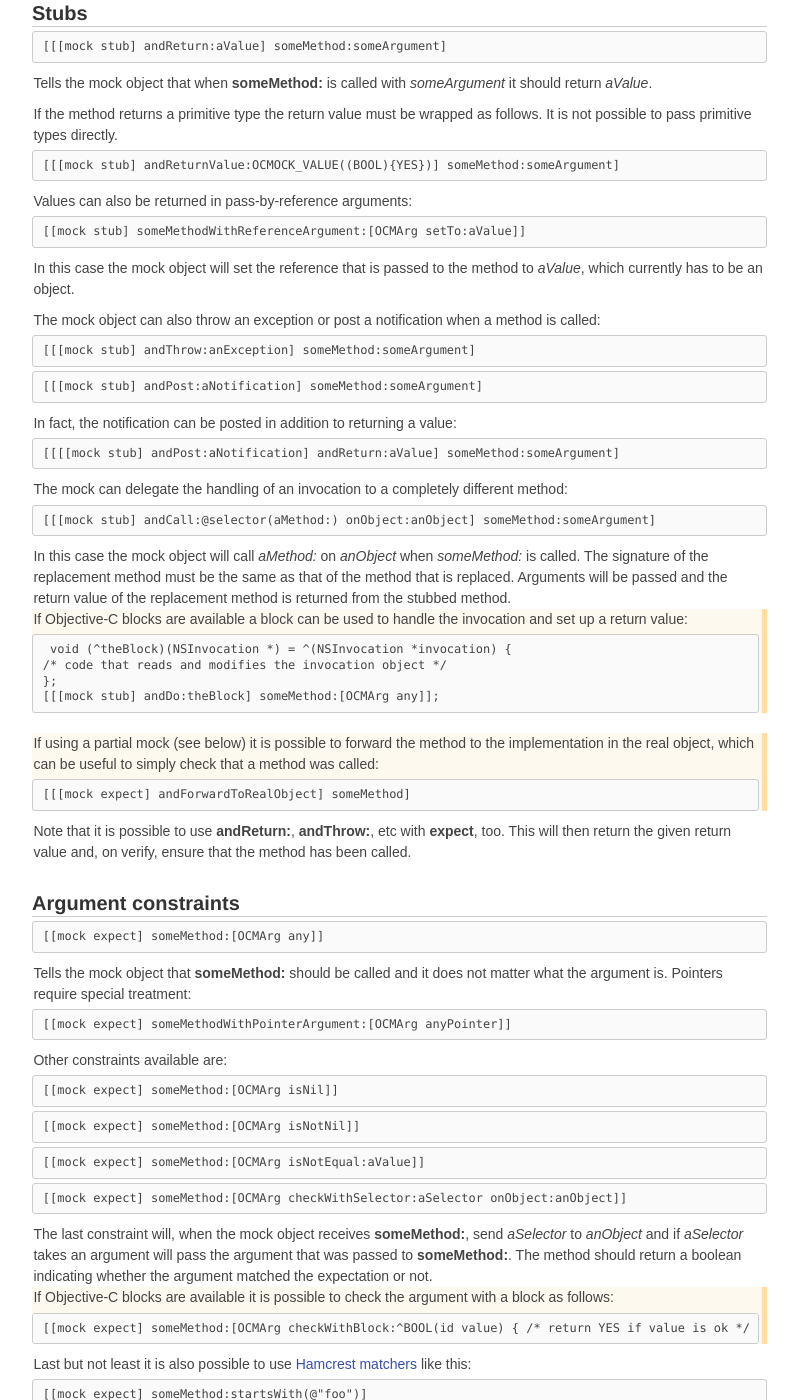
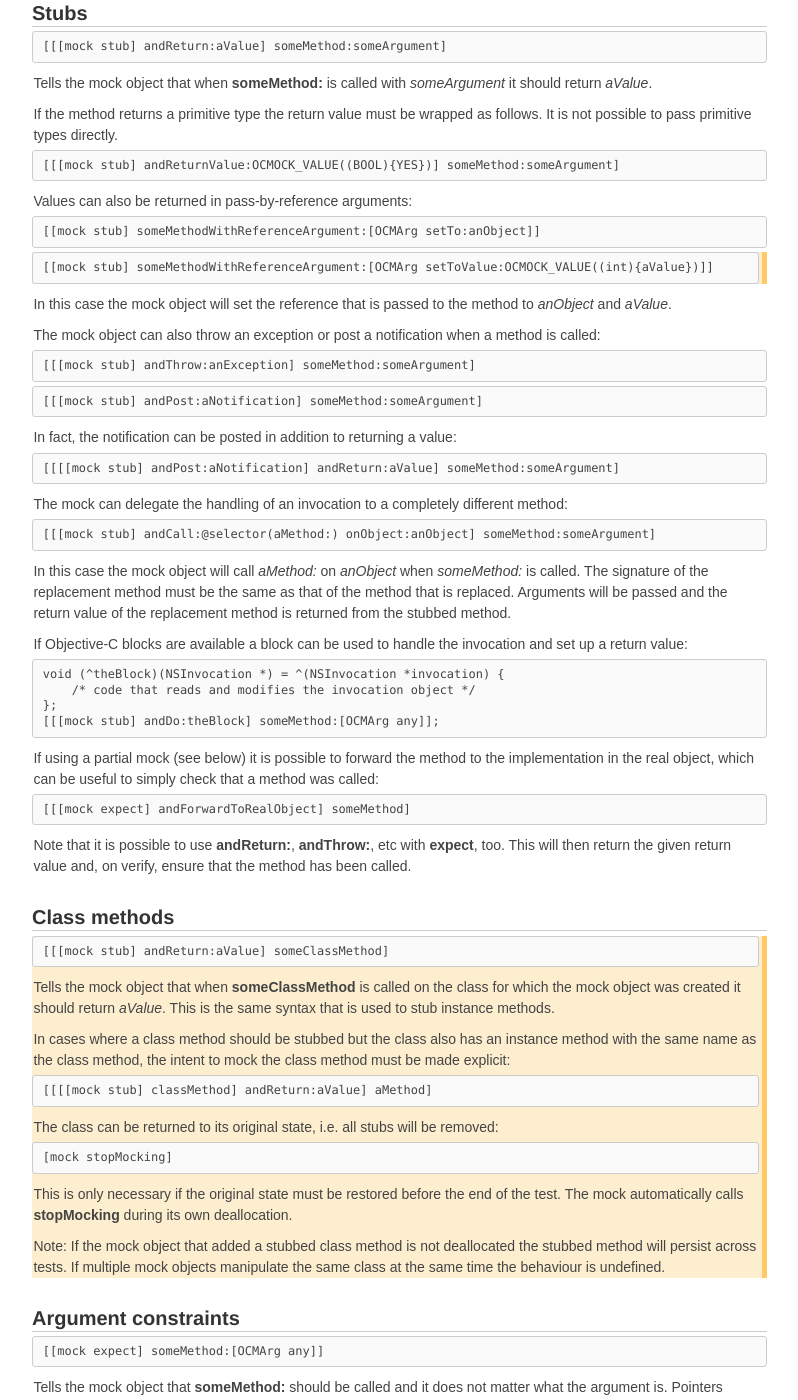
Before and after one commit to erikdoe/ocmock, a Jekyll site: the page built from features.html, in a window 1280 px wide and 1400 px high, scrolled down 597 px. Shown: the whole window, without its empty margins (118-916 px from the left). Built offline with Jekyll 4.4.1, drawn with Linux system fonts in a browser that asks for light colours; comment, search, counter and statistics services are not loaded; some of the changed text lies outside the part shown.

Commit message:
Updated site for imminent release of OCMock 2.1.

```diff
--- a/features.html
+++ b/features.html
@@ -10,6 +10,7 @@ nosidebar: true
 <h1>{{ page.title }}</h1>
 <p><em>Highlighted features were added in the latest few releases.</em>
 
+
 <h2>Class mocks</h2>
 <pre><code>id mock = [OCMockObject mockForClass:[SomeClass class]]</code></pre>
 <p>Creates a mock object that can be used as if it were an instance of <i>SomeClass</i>.</p>
@@ -20,6 +21,7 @@ nosidebar: true
 <pre><code>[mock verify]</code></pre>
 <p>The <b>verify</b> method will raise an exception if the expected method has not been invoked.</p>
 
+
 <h2>Stubs</h2>
 <pre><code>[[[mock stub] andReturn:aValue] someMethod:someArgument]</code></pre>
 <p>Tells the mock object that when <b>someMethod:</b> is called with <i>someArgument</i> it should return <i>aValue</i>.</p>
@@ -27,8 +29,11 @@ nosidebar: true
 <pre><code>[[[mock stub] andReturnValue:OCMOCK_VALUE((BOOL){YES})] someMethod:someArgument]</code></pre>
 
 <p>Values can also be returned in pass-by-reference arguments:</p>
-<pre><code>[[mock stub] someMethodWithReferenceArgument:[OCMArg setTo:aValue]]</code></pre>
-<p>In this case the mock object will set the reference that is passed to the method to <i>aValue</i>, which currently has to be an object.</p>
+<pre><code>[[mock stub] someMethodWithReferenceArgument:[OCMArg setTo:anObject]]</code></pre>
+<div class="newfeature">
+<pre><code>[[mock stub] someMethodWithReferenceArgument:[OCMArg setToValue:OCMOCK_VALUE((int){aValue})]]</code></pre>
+</div>
+<p>In this case the mock object will set the reference that is passed to the method to <i>anObject</i> and <i>aValue</i>.</p>
 
 <p>The mock object can also throw an exception or post a notification when a method is called:</p>
 <pre><code>[[[mock stub] andThrow:anException] someMethod:someArgument]</code></pre>
@@ -41,22 +46,32 @@ nosidebar: true
 <pre><code>[[[mock stub] andCall:@selector(aMethod:) onObject:anObject] someMethod:someArgument]</code></pre>
 <p>In this case the mock object will call <i>aMethod:</i> on <i>anObject</i> when <i>someMethod:</i> is called. The signature of the replacement method must be the same as that of the method that is replaced. Arguments will be passed and the return value of the replacement method is returned from the stubbed method.</p>
 
-<div class="newishfeature">
 <p>
 If Objective-C blocks are available a block can be used to handle the invocation and set up a return value:</p>
-<pre><code> void (^theBlock)(NSInvocation *) = ^(NSInvocation *invocation) {
-/* code that reads and modifies the invocation object */
+<pre><code>void (^theBlock)(NSInvocation *) = ^(NSInvocation *invocation) {
+    /* code that reads and modifies the invocation object */
 };
 [[[mock stub] andDo:theBlock] someMethod:[OCMArg any]];</code></pre>
-</div><br>
 
-<div class="newishfeature">
 <p>If using a partial mock (see below) it is possible to forward the method to the implementation in the real object, which can be useful to simply check that a method was called:</p>
 
 <pre><code>[[[mock expect] andForwardToRealObject] someMethod]</code></pre>
+
+<p>Note that it is possible to use <b>andReturn:</b>, <b>andThrow:</b>, etc with <b>expect</b>, too. This will then return the given return value and, on verify, ensure that the method has been called.</p>
+
+
+<h2>Class methods</h2>
+<div class="newfeature">
+<pre><code>[[[mock stub] andReturn:aValue] someClassMethod]</code></pre>
+<p>Tells the mock object that when <b>someClassMethod</b> is called on the class for which the mock object was created it should return <i>aValue</i>. This is the same syntax that is used to stub instance methods.</p>
+<p>In cases where a class method should be stubbed but the class also has an instance method with the same name as the class method, the intent to mock the class method must be made explicit:
+<pre><code>[[[[mock stub] classMethod] andReturn:aValue] aMethod]</code></pre>
+<p>The class can be returned to its original state, i.e. all stubs will be removed:
+<pre><code>[mock stopMocking]</code></pre>
+<p>This is only necessary if the original state must be restored before the end of the test. The  mock automatically calls <b>stopMocking</b> during its own deallocation.
+<p>Note: If the mock object that added a stubbed class method is not deallocated the stubbed method will persist across tests. If multiple mock objects manipulate the same class at the same time the behaviour is undefined.</p>
 </div>
 
-<p>Note that it is possible to use <b>andReturn:</b>, <b>andThrow:</b>, etc with <b>expect</b>, too. This will then return the given return value and, on verify, ensure that the method has been called.</p>
 
 <h2>Argument constraints</h2>
 <pre><code>[[mock expect] someMethod:[OCMArg any]]</code></pre>
@@ -71,35 +86,45 @@ If Objective-C blocks are available a block can be used to handle the invocation
 
 <p>The last constraint will, when the mock object receives <b>someMethod:</b>, send <i>aSelector</i> to <i>anObject</i> and if <i>aSelector</i> takes an argument will pass the argument that was passed to <b>someMethod:</b>. The method should return a boolean indicating whether the argument matched the expectation or not.</p>
 
-<div class="newishfeature">
 <p>If Objective-C blocks are available it is possible to check the argument with a block as follows:
 
 <pre><code>[[mock expect] someMethod:[OCMArg checkWithBlock:^BOOL(id value) { /* return YES if value is ok */ }]];</code></pre>
-</div>
 
 <p>Last but not least it is also possible to use <a href="http://code.google.com/p/hamcrest/wiki/TutorialObjectiveC">Hamcrest matchers</a> like this:</p>
 <pre><code>[[mock expect] someMethod:startsWith(@"foo")]</code></pre>
 	<p>Note that this will only work when the Hamcrest framework is explicitly linked by the unit test bundle.</p>
 
+
 <h2>Nice mocks / failing fast</h2>
 <p>When a method is called on a mock object that has not been set up with either <b>expect</b> or <b>stub</b> the mock object will raise an exception. This fail-fast mode can be turned off by creating a "nice" mock:</p>
 <pre><code>id mock = [OCMockObject niceMockForClass:[SomeClass class]]</code></pre>
 
-<div class="newfeature">
+<div class="newishfeature">
 <p>While nice mocks will simply ignore all unexpected methods it is possible to disallow specific methods:
 <pre><code>[[mock reject] someMethod]</code></pre>
 </div>
 
 <p>Note that in fail-fast mode, if the exception is ignored, it will be rethrown when verify is called. This makes it possible to ensure that unwanted invocations from notifications etc. can be detected.</p>
 
+
 <h2>Protocol mocks</h2>
 <pre><code>id aMock = [OCMockObject mockForProtocol:@protocol(SomeProtocol)]</code></pre>
 <p>Creates a mock object that can be used as if it were an instance of an object that implements <i>SomeProtocol</i>.</p>
 
+
 <h2>Partial mocks</h2>
 <pre><code>id aMock = [OCMockObject partialMockForObject:anObject]</code></pre>
 <p>Creates a mock object that can be used in the same way as <i>anObject</i>. When a method that is not stubbed is invoked it will be forwarded to <i>anObject</i>. When a stubbed method is invoked using a reference to <i>anObject</i>, rather than the mock, it will still be handled by the mock.</p>
+
+<div class="newishfeature">
+<p>The real object can be returned to its original state, i.e. all stubs will be removed:
+<pre><code>[aMock stopMocking]</code></pre>
+<p>This is only necessary if the original state must be restored before the end of the test. The partial mock automatically calls <b>stopMocking</b> during its own deallocation.
+</div>
+
 <p>Note that currently partial mocks cannot be created for instances of toll-free bridged classes, e.g. NSString.</p>
+
+
 <h2>Observer mocks</h2>
 <pre><code>id aMock = [OCMockObject observerMock]</code></pre>
 <p>Creates a mock object that can be used to observe notifications. The mock must be registered in order to receive notifications:</p>
@@ -108,10 +133,11 @@ If Objective-C blocks are available a block can be used to handle the invocation
 <pre><code>[[mock expect] notificationWithName:SomeNotification object:[OCMArg any]]</code></pre>
 <p>Note that currently there is no "nice" mode for observer mocks, they will always raise an exception when an unexpected notification is received.</p>
 
+
 <h2>Instance-based method swizzling</h2>
 <p>In a nutshell, <a href="http://www.cocoadev.com/index.pl?MethodSwizzling">Method Swizzling</a> describes the replacement of a method implementation with a different implementation at runtime. Using partial mocks and the <b>andCall:</b> stub OCMock allows such replacements on a per-instance basis.</a>
-<pre><code>id mock = [OCMockObject partialMockForObject:anObject]</code></pre>
-<pre><code>[[[mock stub] andCall:@selector(differentMethod:) onObject:differentObject] someMethod:[OCMArg any]]</code></pre>
+<pre><code>id mock = [OCMockObject partialMockForObject:anObject]
+[[[mock stub] andCall:@selector(differentMethod:) onObject:differentObject] someMethod:[OCMArg any]]</code></pre>
 <p>After these two lines, when <b>someMethod:</b> is sent to <i>anObject</i> the implementation of that method is not invoked. Instead, <b>differentMethod:</b> is called on <i>differentObject</i>. Other instances of the same class are not affected; for these the original implementation of <b>someMethod:</b> is still invoked. The methods can have different names but their signatures should be the same.</p>
 
 
```
Also changed, not shown: _posts/2013-03-15-ocmock-2.1-released.markdown (added, +10 -0 lines), download.html (+12 -1 lines).
